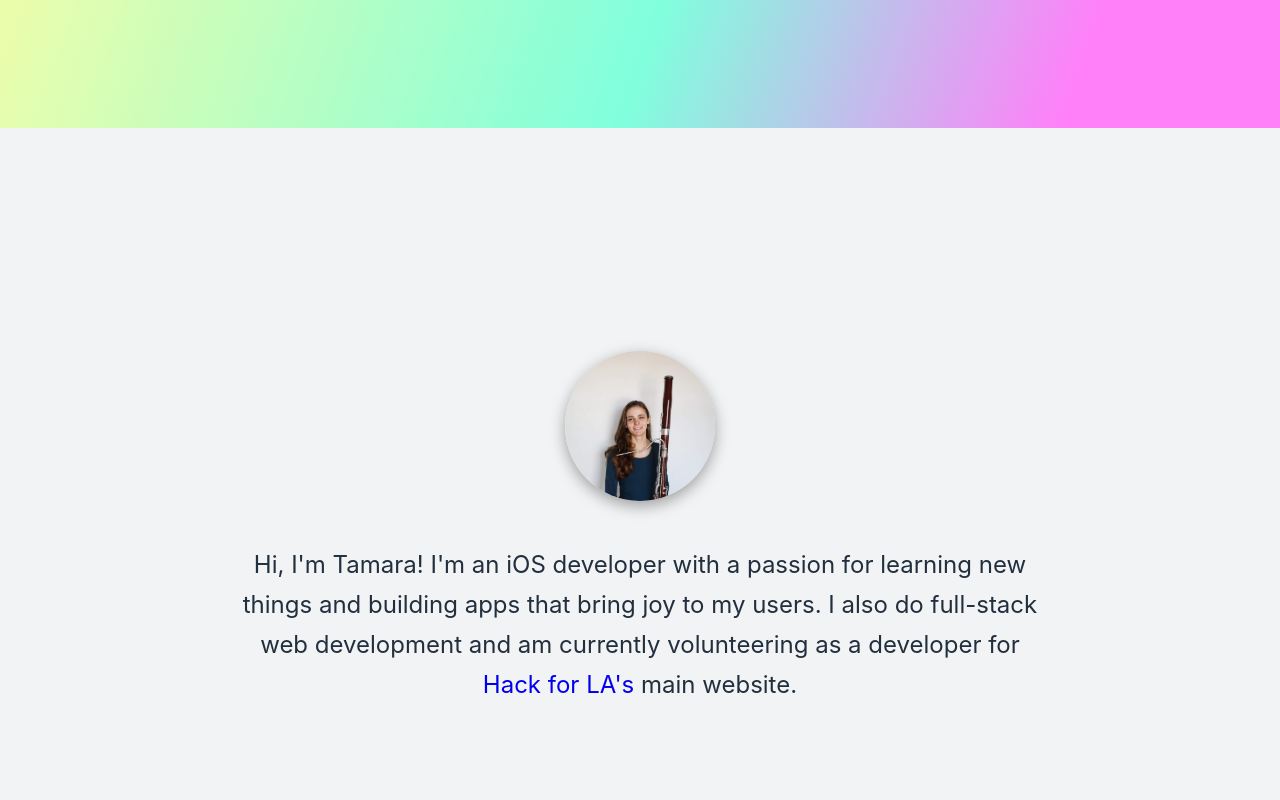
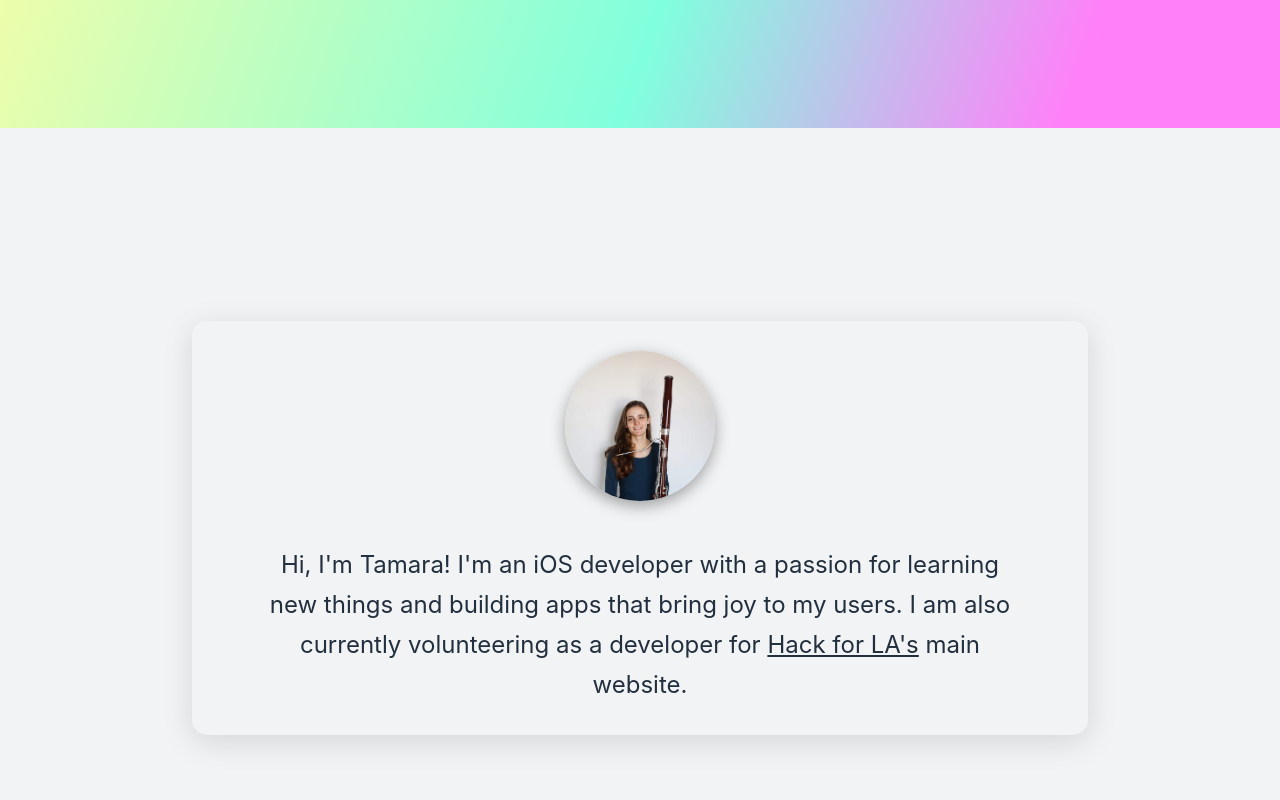
Before and after one commit to tamara-snyder/portfolio, a Svelte app: page / in a window 1280 px wide. Shown: the part 740-1540 px from the top of the page. Built offline with nearby package versions, Linux system fonts and the light colour scheme.

Commit message:
Add styling to bio text and clean up commented code

```diff
--- a/src/About.svelte
+++ b/src/About.svelte
@@ -30,7 +30,9 @@
 <style>
   div {
     margin: auto;
-    text-align: center;
+    height: 100vh;
+    display: flex;
+    align-items: center;
   }
 
   .mobile {
@@ -42,6 +44,6 @@
   }
 
   .desktop {
-    width: 40%;
+    width: 50%;
   }
 </style>
--- a/src/BioText.svelte
+++ b/src/BioText.svelte
@@ -1,16 +1,16 @@
 <div class="background">
   <img id="avatar" src="images/snyder_pressphoto.JPG" alt="">
   <p class="about">
-    Hi, I'm Tamara! I'm an iOS developer with a passion for learning new things and building apps that bring joy to my users. I also do full-stack web development and am currently volunteering as a developer for <a href="https://www.hackforla.org/" target="_blank">Hack for LA's</a> main website.
+    Hi, I'm Tamara! I'm an iOS developer with a passion for learning new things and building apps that bring joy to my users.
+    I am also currently volunteering as a developer for <a href="https://www.hackforla.org/" target="_blank">Hack for LA's</a> main website.
   </p>
 </div>
 
 <style>
   .background {
-    width: 100%;
-    height: 100vh;
-    display: table-cell;
-    vertical-align: middle;
+    box-shadow: rgba(100, 100, 111, 0.2) 0px 7px 29px 0px;
+    padding: 30px;
+    border-radius: 15px;
   }
 
   p {
@@ -30,4 +30,14 @@
     box-shadow: rgba(0, 0, 0, 0.35) 0px 5px 15px;
     margin: 0 auto 5vh auto;
   }
+
+  a {
+    color: #222f3e;
+    text-decoration: underline;
+    transition: 0.1s;
+  }
+
+  a:hover {
+    color: #7e8ea0;
+  }
 </style>
--- a/src/Contact.svelte
+++ b/src/Contact.svelte
@@ -47,9 +47,4 @@
     color: white;
   }
 
-  /* p {
-    position: absolute;
-    right: 25px;
-  } */
-
 </style>
--- a/src/Overview.svelte
+++ b/src/Overview.svelte
@@ -57,10 +57,6 @@
     font-size: 6rem;
     text-align: center;
     margin: 5vh auto;
-    /* background: -webkit-linear-gradient(#eee, #333);
-    background-clip: text;
-    -webkit-background-clip: text;
-    -webkit-text-fill-color: transparent; */
   }
 
   h2 {
--- a/src/Portfolio.svelte
+++ b/src/Portfolio.svelte
@@ -28,7 +28,7 @@
       link: 'https://tamara-snyder.github.io/Tic-Tac-Toe-JS/',
       imageSource: 'images/tictactoe_screenshot.png',
       imageAlt: 'Screenshot of Tic-Tac-Toe with an unbeatable AI',
-      description: 'The classic game of Tic-Tac-Toe, but with the twist of an unbeatable AI implemented using the minimax algorithm. Created in plain JavaScript, HTML, and CSS.'
+      description: 'The classic game of Tic-Tac-Toe with the twist of an unbeatable AI. Created in plain JavaScript, HTML, and CSS.'
     }
   ]
 </script>
```
Also changed, not shown: src/Home.svelte (+0 -13 lines).
